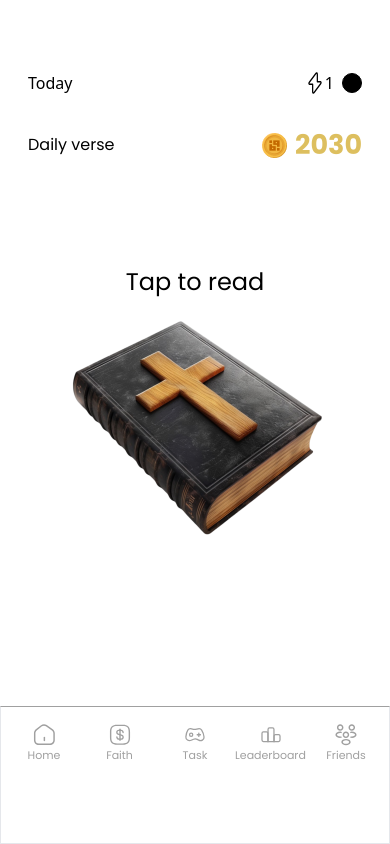
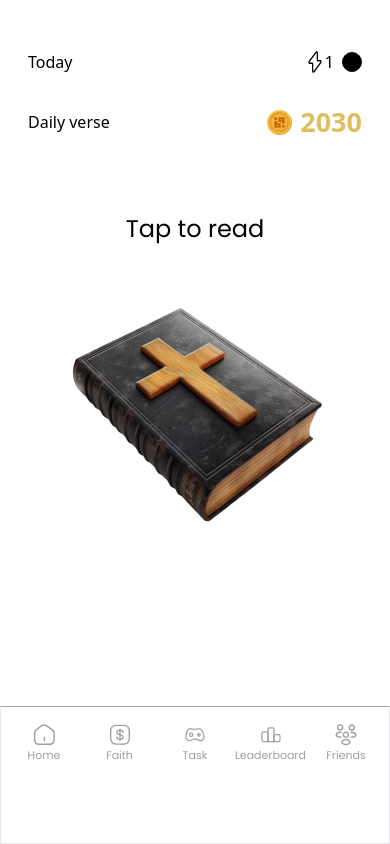
Before and after one commit to SamsonI95/christville-app, a React (Vite) app: page /app/page-1 in a window 390 px wide. Built offline with nearby package versions, Linux system fonts and the light colour scheme; a web font is replaced by a local one.

Commit message:
4th Commit - Phase 1

```diff
--- a/src/App.css
+++ b/src/App.css
@@ -1,3 +1,34 @@
+@media screen and (max-width: 768px) and (max-height: 1024px) {
+  body,
+  html {
+    height: 100%;
+    width: 100%;
+    overflow: hidden;
+  }
+
+  .app-container {
+    height: 100vh;
+    width: 100vw;
+    display: flex;
+    flex-direction: column;
+    justify-content: space-between;
+  }
+}
+
+@media screen and (max-width: 768px) and (orientation: portrait) {
+  .app-container {
+    height: 100vh;
+    width: 100vw;
+  }
+}
+
+@media screen and (max-width: 1024px) and (orientation: landscape) {
+  .app-container {
+    height: 100vh;
+    width: 100vw;
+  }
+}
+
 .main-icons {
   display: flex;
   flex-direction: column;
@@ -8,5 +39,5 @@
   font-family: Poppins, sans-serif;
   font-size: 11px;
   padding: 3px;
-    color: #A0A0A0;
+  color: #a0a0a0;
 }
--- a/src/Components/TopLayer.jsx
+++ b/src/Components/TopLayer.jsx
@@ -5,7 +5,8 @@ import { ThunderboltIcon } from "../Icons/Icons";
 
 const TopLayer = () => {
   return (
-    <div className="pt-[71px] flex items-center justify-between">
+    <div className="flex flex-col items-center justify-between pt-[50px] gap-7">
+      <section className="flex items-center justify-between w-full">
         <section>Today</section>
         <section className="flex items-center gap-2">
           <div className="flex">
@@ -14,6 +15,14 @@ const TopLayer = () => {
           </div>
           <div className="border border-black bg-black w-5 h-5 rounded-full"></div>
         </section>
+      </section>
+      <section className="flex items-center justify-between w-full">
+        <h3>Daily verse</h3>
+        <div className="flex items-center gap-2">
+          <img src="/coin.png" alt="currency" />
+          <p className="font-bold text-[27px] text-customGold">2030</p>
+        </div>
+      </section>
     </div>
   );
 };
--- a/src/Pages/AppPages/AppPage.jsx
+++ b/src/Pages/AppPages/AppPage.jsx
@@ -8,12 +8,14 @@ import { Outlet } from "react-router-dom";
 const AppPage = () => {
   return (
     <>
-      <div className="relative h-screen w-full">
+      <div className="app-container">
         <section className="px-[28px]">
           <TopLayer />
         </section>
-        <Outlet />
-        <section className="absolute bottom-0 w-full border border-t-[#A0A0A0]">
+        <section>
+          <Outlet />
+        </section>
+        <section className="w-full border border-t-[#A0A0A0]">
           <BottomNav />
         </section>
       </div>
--- a/src/Pages/AppPages/HomePage.jsx
+++ b/src/Pages/AppPages/HomePage.jsx
@@ -2,15 +2,8 @@ import React from "react";
 
 const HomePage = () => {
   return (
-    <div className="font-Poppins  px-[28px]">
-      <section className="flex items-center justify-between pt-[30px]">
-        <h3>Daily verse</h3>
-        <div className="flex items-center gap-2">
-          <img src="/coin.png" alt="currency" />
-          <p className="font-bold text-[27px] text-customGold">2030</p>
-        </div>
-      </section>
-      <section className="flex flex-col items-center pt-[100px]">
+    <div className="flex flex-col h-[50vh] font-Poppins px-[28px]">
+      <section className="flex flex-col items-center gap-10">
         <h3 className="text-2xl">Tap to read</h3>
         <img src="/Bible2.png" alt="Bible" />
       </section>
```
Lines whose indentation alone changed are shown as unchanged.
